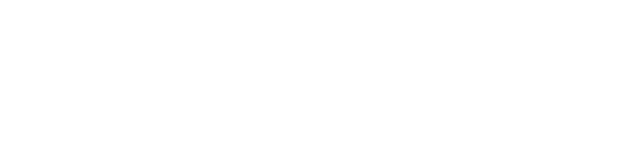
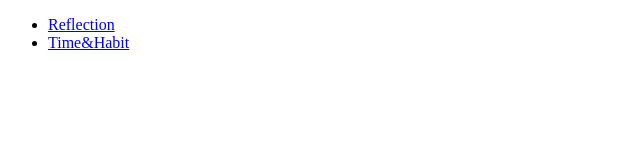
Before and after one commit to Sungmiii/Sungmiii.github.io, a plain HTML site: page index.html in a window 1280 px wide. Shown: the whole page, without its empty margins (0-640 px from the left). Drawn offline with Linux system fonts and the light colour scheme.

Commit message:
link page

```diff
--- a/index.html
+++ b/index.html
@@ -4,6 +4,12 @@
     <title>SUNGMI</title>
 </head>
 <body>
+    <header>
+        <ul>
+            <li><a href="blog/c1-reflection-blog.html">Reflection</a></li>
+            <li><a href="blog/c1-time-and-habits-blog.html">Time&amp;Habit</a></li>
+        </ul>
+    </header>
 
 </body>
 </html>
```
